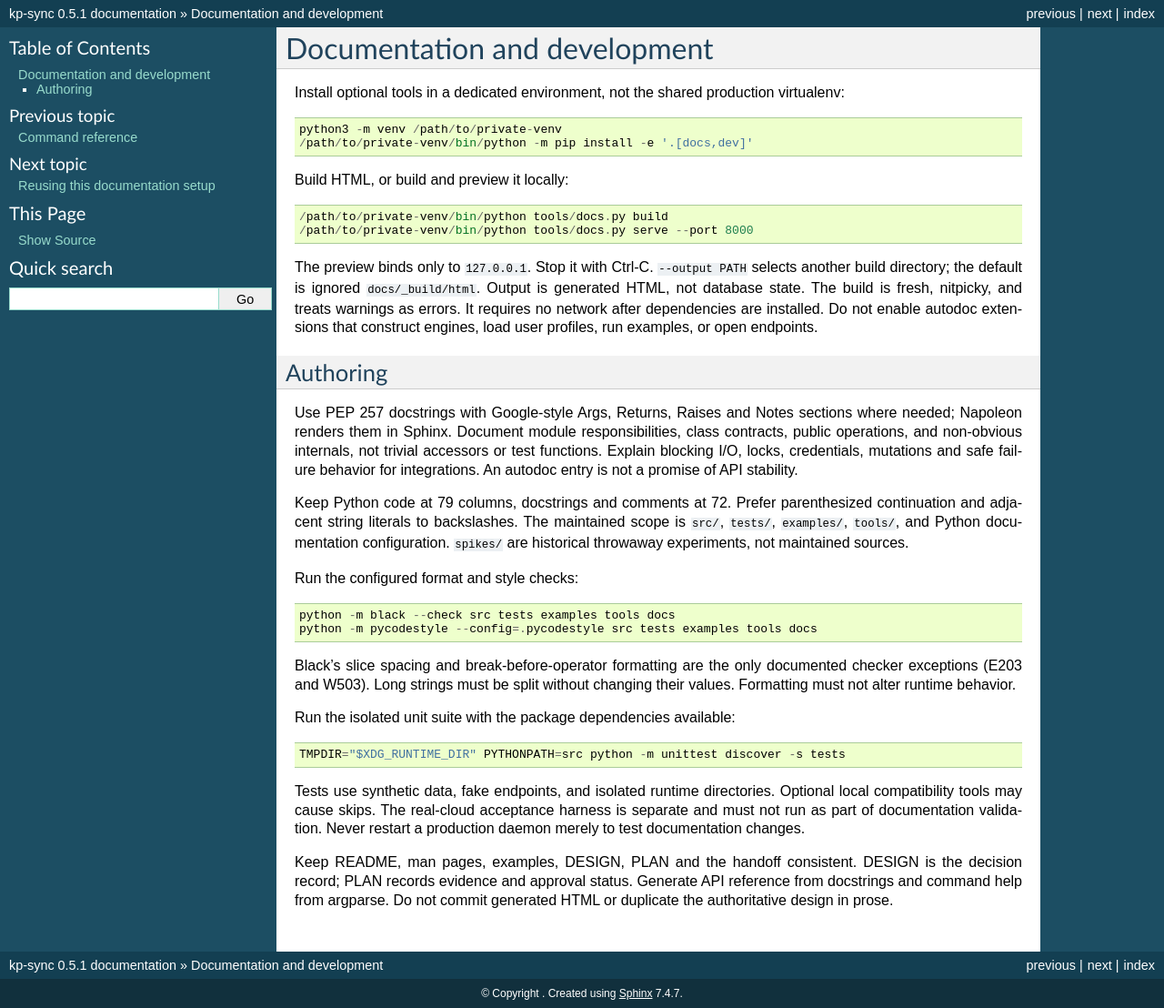
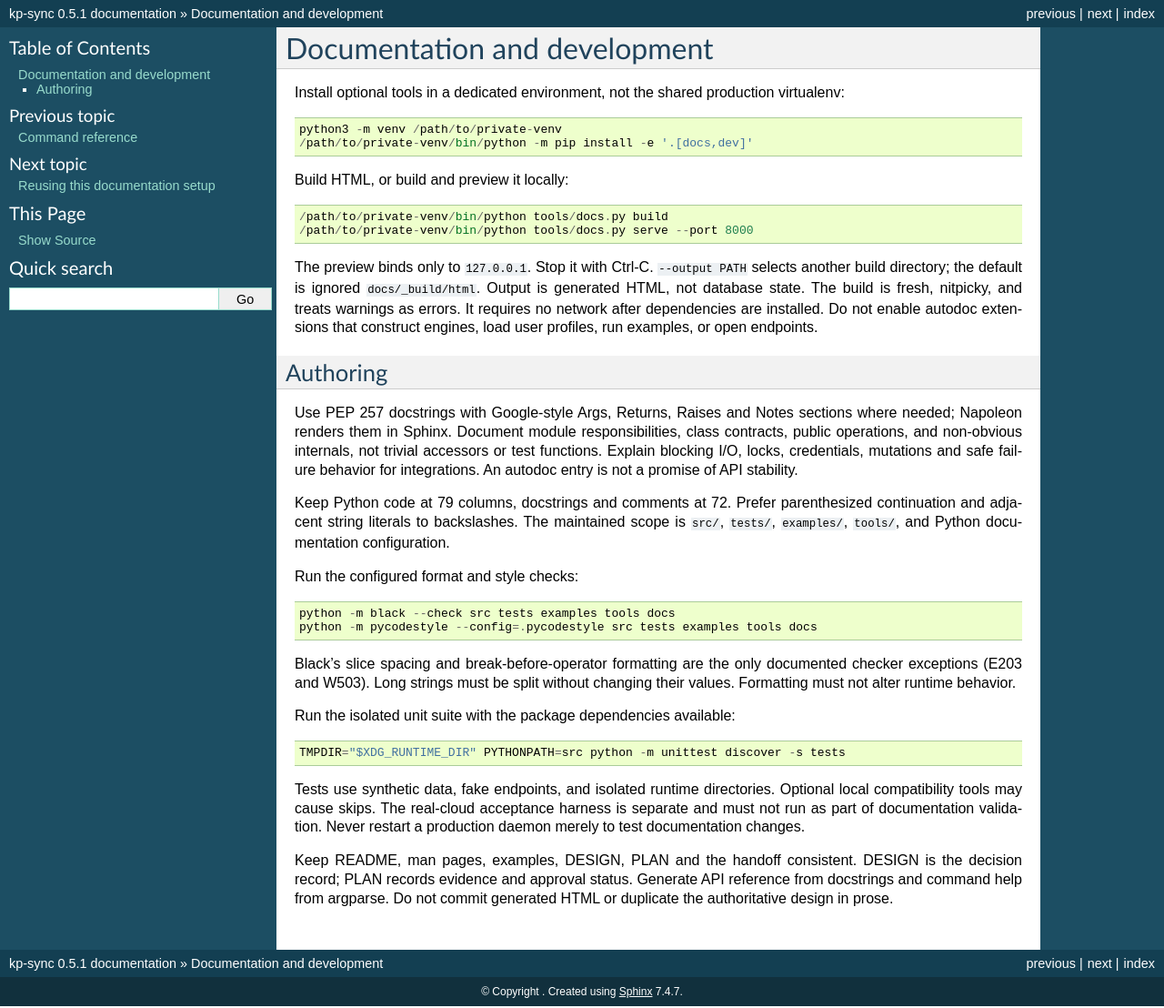
Before and after one commit to juando-martin/kp-sync, a Sphinx documentation site: the page built from docs/contributing.rst, in a window 1280 px wide and 1108 px high. Shown: the whole window at 91% size. Built offline with Sphinx 7.4.7, drawn with Linux system fonts in a browser that asks for light colours.

Commit message:
Remove spikes/
Its findings live in the design ("Writing with pykeepass"), the KDBX 4
import fixture in tests/data/keepassxc.xml and test_compatibility.py,
and the sftp/bwrap spike was superseded by the session code and its
localhost SFTP test. References now point there.

Co-Authored-By: Claude Opus 5.5 <noreply@anthropic.com>

```diff
--- a/docs/contributing.rst
+++ b/docs/contributing.rst
@@ -32,8 +32,7 @@ An autodoc entry is not a promise of API stability.
 Keep Python code at 79 columns, docstrings and comments at 72. Prefer
 parenthesized continuation and adjacent string literals to backslashes.
 The maintained scope is ``src/``, ``tests/``, ``examples/``, ``tools/``,
-and Python documentation configuration. ``spikes/`` are historical throwaway
-experiments, not maintained sources.
+and Python documentation configuration.
 
 Run the configured format and style checks::
 
```
Also changed, not shown: design/development.md (+1 -1 lines), 1 other file.
